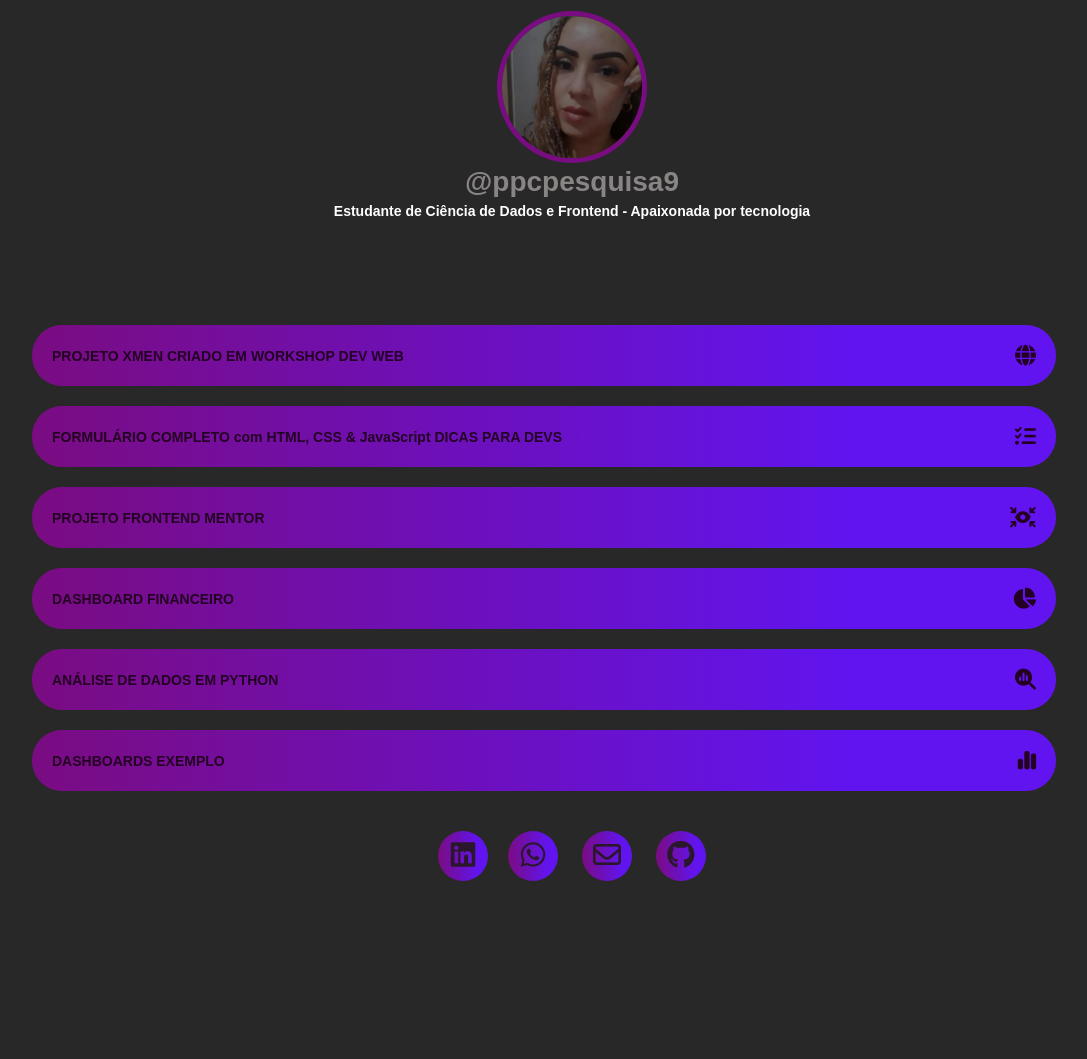
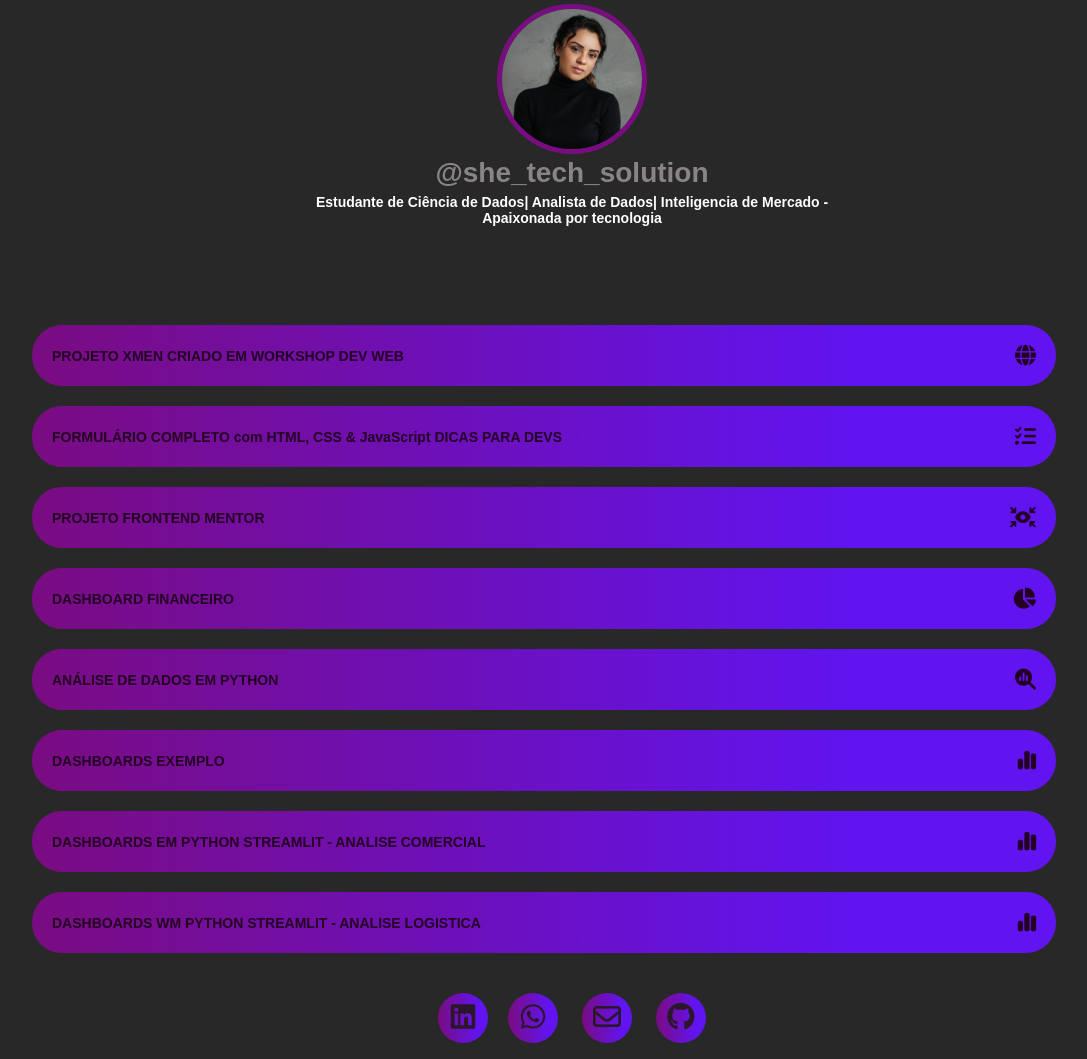
Before and after one commit to priscilacavalcante6/portfolio, a plain HTML site: page index.html in a window 1280 px wide. Shown: the part 75-1134 px from the top of the page, without its empty margins (68-1155 px from the left). Before the commit the page ends 972 px from the top, so only its background shows below. Drawn offline with Linux system fonts and the light colour scheme.

Commit message:
Update index.html

```diff
--- a/index.html
+++ b/index.html
@@ -11,9 +11,9 @@
 <body>
         <div class="container">
             <header>
-                <img src="./minha foto.png" alt="MINHA FOTO">
-                    <h1>@ppcpesquisa9</h1>
-                    <p>Estudante de Ciência de Dados e Frontend - Apaixonada por tecnologia</p>
+                <img src="./eu.jpeg" alt="MINHA FOTO">
+                    <h1>@she_tech_solution</h1>
+                    <p>Estudante de Ciência de Dados| Analista de Dados| Inteligencia de Mercado - Apaixonada por tecnologia</p>
                 </header>
 </div>
                 <section class="botoes-links">
@@ -53,6 +53,18 @@
                             <i class="fa-solid fa-chart-simple"></i>
                         </button>
                     </a>
+                    <a href="https://dashjzioedowx4g6jm3wchnbta.streamlit.app/" target="_blank" class="link">
+                        <button class="degrade">
+                            <span>DASHBOARDS EM PYTHON STREAMLIT - ANALISE COMERCIAL</span>
+                            <i class="fa-solid fa-chart-simple"></i>
+                        </button>
+                    </a>
+                    <a href="https://dashlogisticaqcsgrsukrmgnr7k7el6rtb.streamlit.app/" target="_blank" class="link">
+                        <button class="degrade">
+                            <span>DASHBOARDS WM PYTHON STREAMLIT - ANALISE LOGISTICA</span>
+                            <i class="fa-solid fa-chart-simple"></i>
+                        </button>
+                    </a>
                 </section>
             </div>
                 <footer>
```
